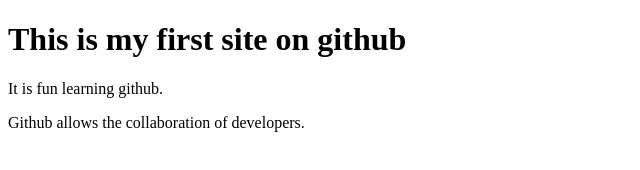
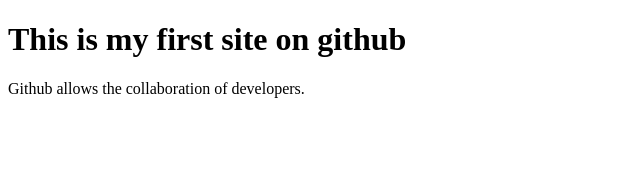
Before and after one commit to Kiratu1/firstsite, a plain HTML site: page index.html in a window 1280 px wide. Shown: the whole page, without its empty margins (0-640 px from the left). Drawn offline with Linux system fonts and the light colour scheme.

Commit message:
removing of one

```diff
--- a/index.html
+++ b/index.html
@@ -6,7 +6,6 @@
 		<h1>This is my first site on github</h1>
 	</head>
 	<body>
-		<p>It is fun learning github.</p>
 		<p> Github allows the collaboration of developers.</p>
 	</body>
 </html>
```
